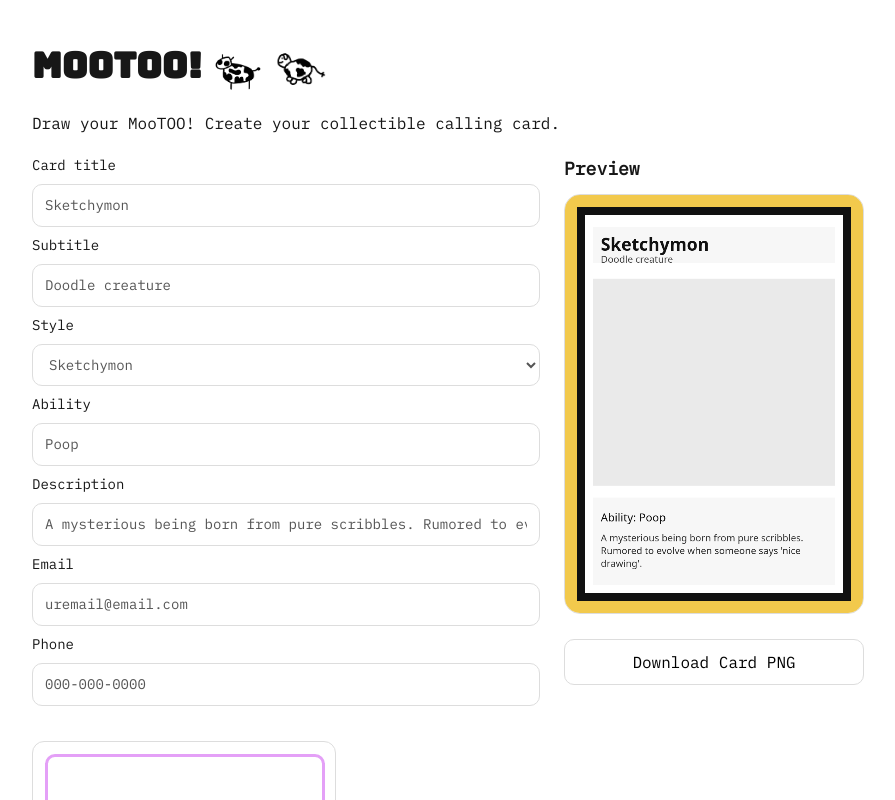
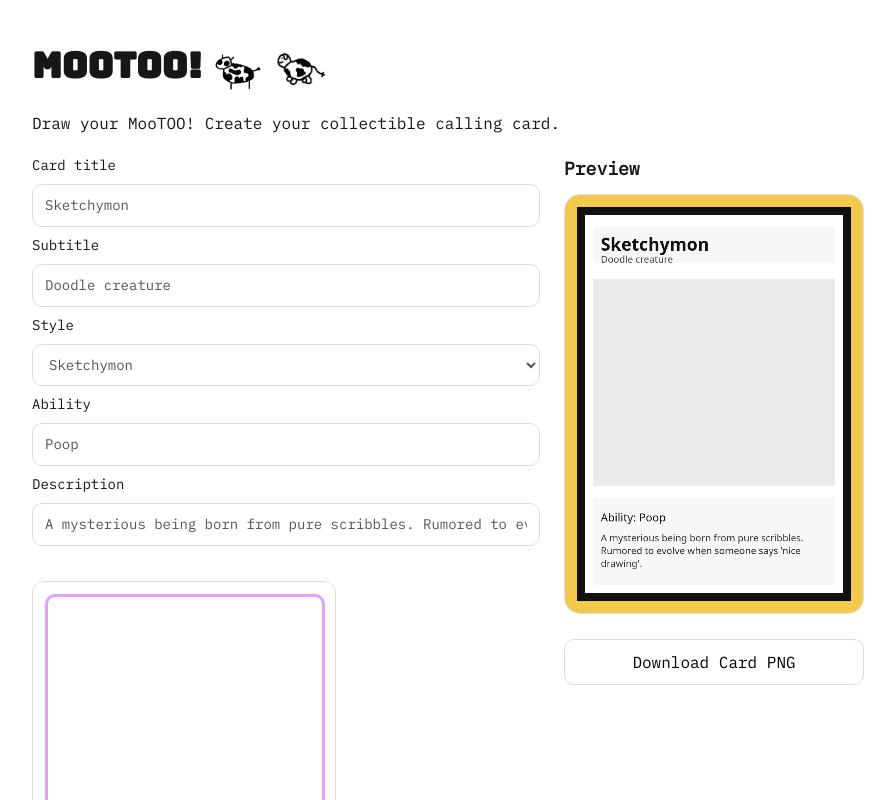
Before and after one commit to angelajuc/mootoo, a Next.js app: page / in a window 1280 px wide. Shown: the top 800 px of the page, without its empty margins (88-983 px from the left). Built offline with nearby package versions, Linux system fonts and the light colour scheme.

Commit message:
testing out dynamic fields

```diff
--- a/src/app/ui/AppClient.tsx
+++ b/src/app/ui/AppClient.tsx
@@ -53,39 +53,28 @@ export default function AppClient() {
                         </select>
                     </label>
 
+                    {style === "sketchymon" && (
+                        <>
+                            <label style={label}>Ability</label>
+                            <label style={innerLabel}>
+                                <input
+                                    style={input}
+                                    value={ability}
+                                    onChange={(e) => setAbility(e.target.value)}
+                                />
+                            </label>
 
+                            <label style={label}>Description</label>
+                            <label style={innerLabel}>
+                                <input
+                                    style={input}
+                                    value={description}
+                                    onChange={(e) => setDescription(e.target.value)}
+                                />
+                            </label>
+                        </>
+                    )}
 
-                    <label style={label}>
-                        Ability
-                    </label>
-
-                     <label style={innerLabel}>
-                        <input style={input} value={ability} onChange={(e) => setAbility(e.target.value)} />
-                     </label>
-
-                     <label style={label}>
-                        Description
-                     </label>
-
-                     <label style ={innerLabel}>
-                        <input style={input} value={description} onChange={(e) => setDescription(e.target.value)} />
-                     </label>
-
-                     <label style={label}>
-                        Email
-                     </label>
-
-                     <label style={innerLabel}>
-                        <input style={input} value={email} onChange={(e) => setEmail(e.target.value)} />
-                     </label>
-
-                     <label style={label}>
-                        Phone
-                     </label>
-
-                     <label style ={innerLabel}>
-                        <input style={input} value={phone} onChange={(e) => setPhone(e.target.value)} />
-                     </label>
                 </div>
 
                 <DrawingCanvas onChangePng={setPng} />
```
